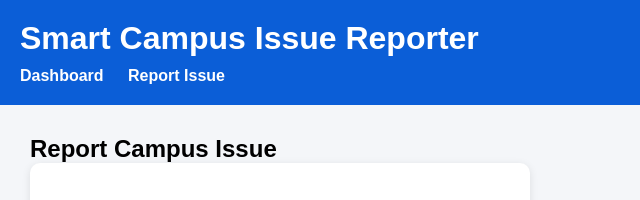
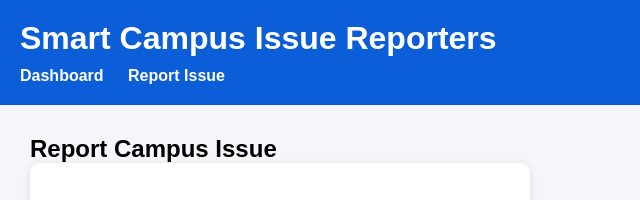
Before and after one commit to ak-kanishka/Smart-campus-issue-reporter, a plain HTML site: page report.html in a window 1280 px wide. Shown: the top 200 px of the page, 0-640 px from the left. Drawn offline with Linux system fonts and the light colour scheme.

Commit message:
Merge branch 'main' of https://github.com/ak-kanishka/smart-campus-issue-report

```diff
--- a/report.html
+++ b/report.html
@@ -11,7 +11,7 @@
 <body>
 
     <header>
-        <h1>Smart Campus Issue Reporter </h1>
+        <h1>Smart Campus Issue Reporters </h1>
 
         <nav>
             <a href="index.html">Dashboard</a>
```
